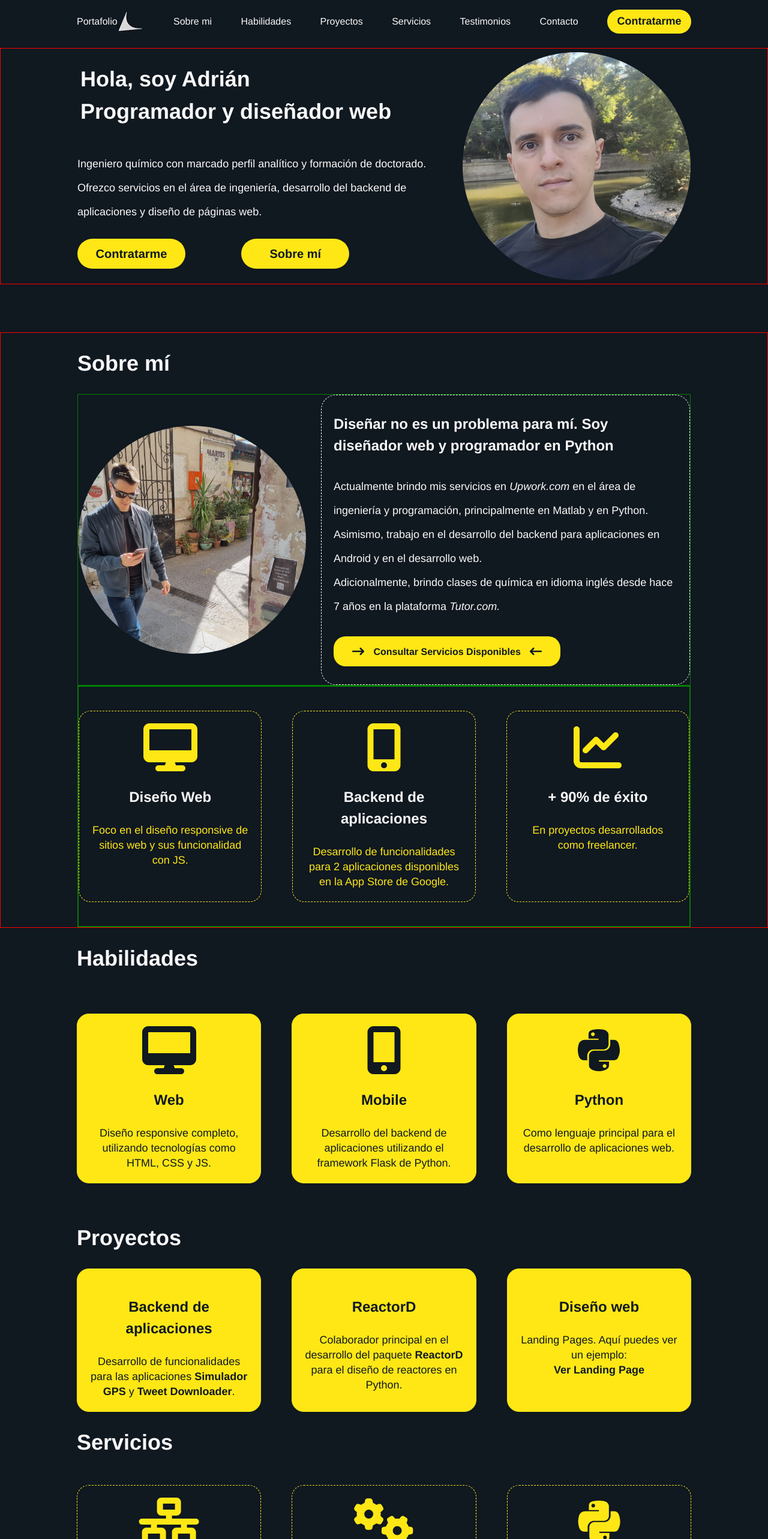
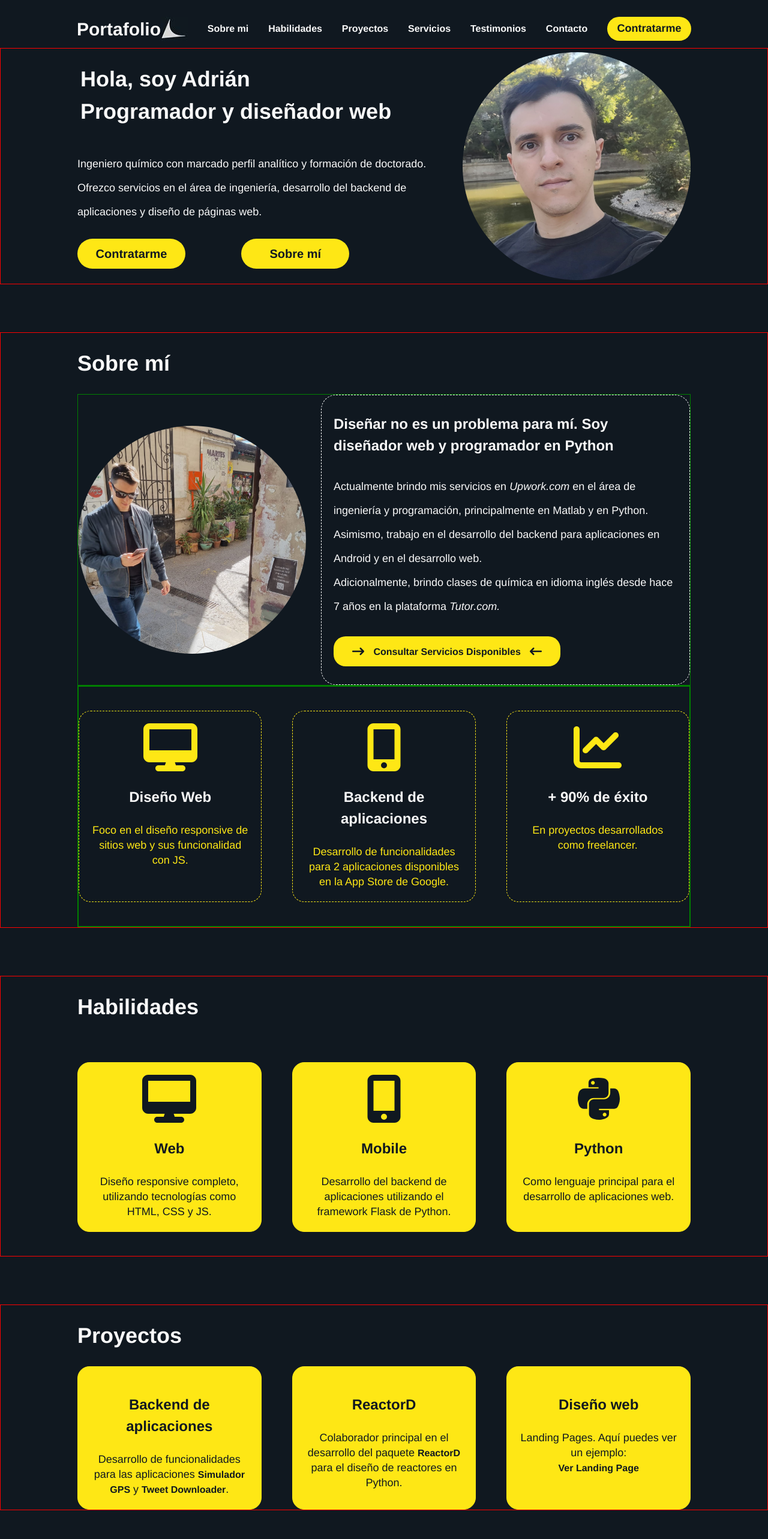
Before and after one commit to AdrianParodi/html-portfolio-react, a React (Vite) app: page / in a window 1280 px wide. Shown: the top 2566 px of the page at 60% size. Built offline with nearby package versions, Linux system fonts and the light colour scheme.

Commit message:
Desplazamientos a lo largo de la página mejorados. Formato de links en el header y separaciones de secciones mejoradas

```diff
--- a/src/Component/Habilidades/Habilidades.jsx
+++ b/src/Component/Habilidades/Habilidades.jsx
@@ -17,7 +17,7 @@ const Habilidades=()=>{
 
     return(
 
-      <Flex as='section' id="habilidades" flexDirection='column' >
+      <Flex as='section' id="habilidades" flexDirection='column' border='1px solid red' >
         <Text as='h1'>Habilidades</Text>
         {/* <!-- Subseccion con los cuadros amarillos e íconos --> */}
         <Flex className="contenedor-habilidades" justifyContent='space-between'>
--- a/src/Component/Header/Header.jsx
+++ b/src/Component/Header/Header.jsx
@@ -45,12 +45,13 @@ const Header=()=>{
 
     return(
         <Flex as='header' alignItems="center" marginLeft='auto'
-        marginRight='auto' bg={colors.color1} height='4.2rem' position='fixed' top='0' zIndex='10' width='100%' pt='5px' >
+        marginRight='auto' bg={colors.color1} height='5rem' position='fixed' top='0' zIndex='10' width='100%' pt='1rem' >
             {/* <Flex className="header-container" justifyContent='space-between'> */}
 
             <Flex as='section' display={['none',null,null,'flex']}flexDirection='row' justifyContent='space-between' width='100%' >
                 <Flex as='div' className="header-izq" alignItems="center" color={colors.color2} flexShrink='0'>
-                    <Link className="portafolio" to="hero" smooth={smooth} duration={duration} offset={offset}  textDecoration='none' fontSize={[null,null,null,'24px','28px','32px']} fontWeight='700'>
+                    <Link className="portafolio" as='h1' to="hero" smooth={smooth} duration={duration} offset={offset} style={{textDecoration:'none', fontSize:'30px', fontWeight:'700'
+  }}>
                     Portafolio
                     </Link>
                     <Image src={bumeran} alt=""/>
--- a/src/Component/Hero/Hero.jsx
+++ b/src/Component/Hero/Hero.jsx
@@ -20,7 +20,7 @@ const Hero=()=>{
     const offset=-75
 
     return(
-        <Flex as="section" className="hero" id="hero" flexDirection='row' justifyContent='space-between' alignItems='center' maxWidth='100%' paddingX={['2%','4%','8%','10%', null, '15%']} my={['50px',null,null,null,'80px','90px']} bg={colors.color1} color={colors.color2} border='1px solid red' >
+        <Flex as="section" className="hero" id="hero" flexDirection='row' justifyContent='space-between' alignItems='center' maxWidth='100%' paddingX={['2%','4%','8%','10%', null, '15%']} bg={colors.color1} color={colors.color2} border='1px solid red' >
             <Flex flexDirection='column' textAlign='left' maxWidth={['100%',null,'60%']} >
                 <Text as='h1' mb='40px' px='5px'>Hola, soy Adrián <br/>
                 Programador y diseñador web</Text>
--- a/src/Component/Proyectos/Proyectos.jsx
+++ b/src/Component/Proyectos/Proyectos.jsx
@@ -13,7 +13,7 @@ const Proyectos=()=>{
     ]
 
     return(
-        <Flex as='section' id="proyectos" flexDirection='column'>
+        <Flex as='section' id="proyectos" flexDirection='column' border='1px solid red'>
             <Text as='h1'>Proyectos</Text>
                 <Flex className='contenedor-proyectos' justifyContent='space-between'>
                     {tarjetasProyectos.map(tarjetaProyecto => <CardProyecto key={tarjetaProyecto.key} titulo={tarjetaProyecto.titulo} descripcion={tarjetaProyecto.descripcion}/>
--- a/src/Component/SobreMi/SobreMi.jsx
+++ b/src/Component/SobreMi/SobreMi.jsx
@@ -32,7 +32,7 @@ const SobreMi=()=>{
         const offset=-75
 
     return(
-      <Flex as="section" flexDirection='column' className="sobre-mi" id="sobre-mi" border='1px solid red' >
+      <Flex as="section" flexDirection='column' className="sobre-mi" id="sobre-mi" border='1px solid red'  my={['50px',null,null,null,'80px','90px']} >
 
       {/* <!-- Subseccion con la foto y el cuadro de borde blanco --> */}
       <Text as='h1'>Sobre mí</Text>
--- a/src/themes/themes.js
+++ b/src/themes/themes.js
@@ -33,14 +33,26 @@ const theme = extendTheme({
         },
         'section': {
           px: ['2%', '4%', '8%', '10%', null, '15%'],
+          my:['50px',null,null,null,'80px','90px']
         },
 
         'body': {
           bg: 'color1'
         },
+
         'button':{
             bg: 'color3',
             color: 'color1'
+        },
+
+        'a': {
+          fontSize: [null, null, null, '14px','16px', '18px'],
+          fontWeight: 600,
+
+          _hover: {
+            cursor: 'pointer',
+            textDecoration: 'underline',
+          },
         }
 
       },
```
Also changed, not shown: 1 other file (tests, documents, lock files or other folders).
